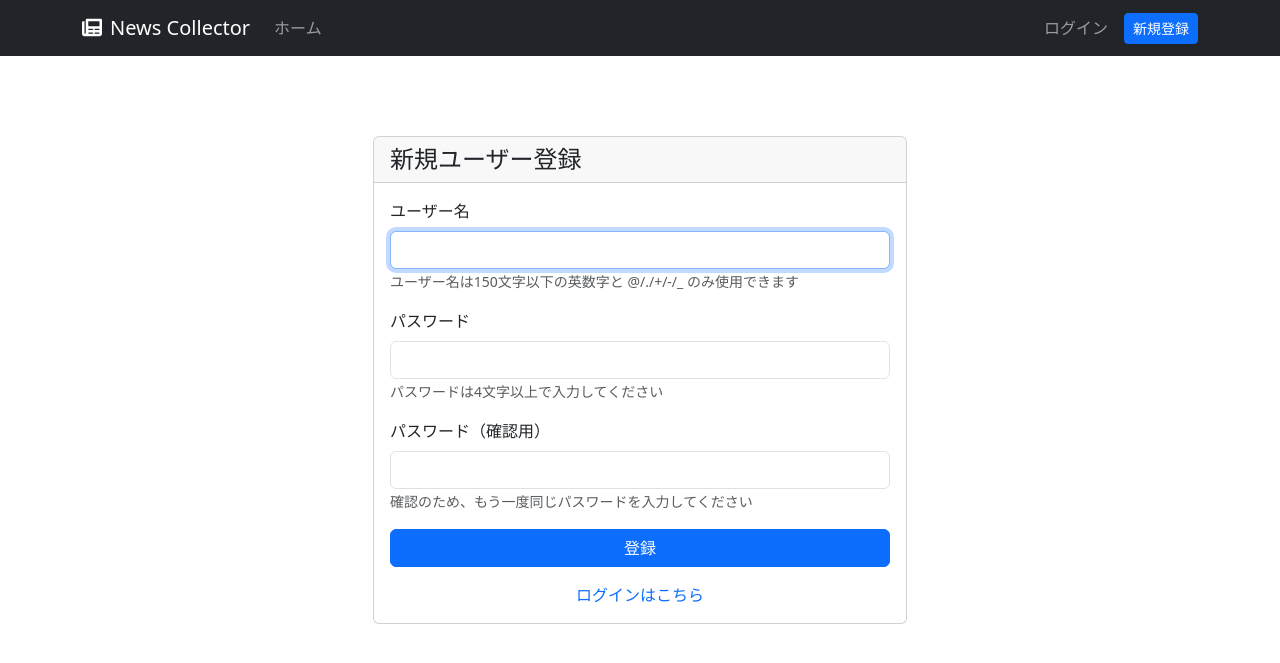
After one commit to miiyttu/news_report, a Django app: page /register/ in a window 1280 px wide. The commit adds this page. Shown: the top 663 px of the page. Run offline with Django 5.2, Linux system fonts and the light colour scheme.

Commit message:
Add user registration featurewith Japanese localization

```diff
--- a/news_collector/forms.py
+++ b/news_collector/forms.py
@@ -1,6 +1,7 @@
 from django import forms
 from .models import UserKeyword
-from django.contrib.auth.forms import AuthenticationForm
+from django.contrib.auth.forms import AuthenticationForm, UserCreationForm
+from django.contrib.auth import get_user_model
 
 class UserKeywordForm(forms.ModelForm):
     class Meta:
@@ -21,3 +22,74 @@ class CustomAuthenticationForm(AuthenticationForm):
         super().__init__(*args, **kwargs)
         # デフォルトのエラーメッセージを空にする
         self.error_messages['invalid_login'] = ''
+        self.fields['username'].label = 'ユーザー名'
+        self.fields['password'].label = 'パスワード'
+
+        # エラーメッセージを日本語に
+        self.fields['username'].error_messages = {
+            'required': 'ユーザー名を入力してください。',
+            'invalid': '正しいユーザー名を入力してください。',
+        }
+        self.fields['password'].error_messages = {
+            'required': 'パスワードを入力してください。',
+            'invalid': '正しいパスワードを入力してください。',
+        }
+        self.error_messages = {
+            'invalid_login': 'ユーザー名またはパスワードが違います。',
+            'inactive': 'このアカウントは無効です。',
+        }
+
+        # Bootstrapのクラスを追加
+        for field in self.fields.values():
+            field.widget.attrs['class'] = 'form-control'
+
+
+
+class CustomUserCreationForm(UserCreationForm):
+    class Meta:
+        model = get_user_model()
+        fields = ('username', 'password1', 'password2')
+        labels = {
+            'username': 'ユーザー名',
+            'password1': 'パスワード',
+            'password2': 'パスワード確認',
+        }
+        error_messages = {
+            'username': {
+                'max_length': 'ユーザー名は150文字以下で入力してください。',
+                'required': 'ユーザー名は必須です。',
+                'unique': 'このユーザー名は既に使用されています。',
+                'invalid': 'ユーザー名に使用できない文字が含まれています。',
+            },
+            'password2': {
+                'required': 'パスワードの確認を入力してください。',
+                'password_mismatch': 'パスワードが一致しません。',
+            },
+        }
+
+    def __init__(self, *args, **kwargs):
+        super().__init__(*args, **kwargs)
+        self.fields['password1'].label = 'パスワード'
+        self.fields['password2'].label = 'パスワード（確認用）'
+
+        self.fields['username'].help_text =(
+            "ユーザー名は150文字以下の英数字と @/./+/-/_ のみ使用できます"
+        )
+        self.fields['password1'].help_text =(
+            "パスワードは4文字以上で入力してください"
+        )
+        self.fields['password2'].help_text =(
+            "確認のため、もう一度同じパスワードを入力してください"
+        )
+        self.fields['password1'].error_messages = {
+            'required': 'パスワードを入力してください。',
+            'password_too_short': 'パスワードが短すぎます。4文字以上必要です。'
+        }
+
+        for field in self.fields.values():
+            field.widget.attrs['class'] = 'form-control'
+            if field.required:
+                field.error_messages = {
+                    'required': 'この項目は必須です。',
+                    **field.error_messages
+                }
--- a/news_collector/templates/news_collector/base.html
+++ b/news_collector/templates/news_collector/base.html
@@ -66,12 +66,12 @@
             </li>
             {% else %}
             <li class="nav-item">
-              <a class="nav-link" href="{% url 'login' %}">ログイン</a>
+              <a class="nav-link" href="{% url 'news_collector:login' %}">ログイン</a>
             </li>
             <li class="nav-item">
               <a
                 class="btn btn-primary btn-sm ms-2"
-                href="{% url 'login' %}"
+                href="{% url 'news_collector:register' %}"
                 >新規登録</a
               >
             </li>
--- /dev/null
+++ b/news_collector/templates/registration/user_creation.html
@@ -0,0 +1,45 @@
+{% extends "news_collector/base.html" %}
+{% load static %}
+
+{% block title %}ユーザー登録 - ニュースレポート{% endblock %}
+
+{% block content %}
+<div class="container mt-5">
+    <div class="row justify-content-center">
+        <div class="col-md-6">
+            <div class="card">
+                <div class="card-header">
+                    <h4 class="mb-0">新規ユーザー登録</h4>
+                </div>
+                <div class="card-body">
+                    <form method="post">
+                        {% csrf_token %}
+                        {% for field in form %}
+                            <div class="mb-3">
+                                <label for="{{ field.id_for_label }}" class="form-label">
+                                    {{ field.label }}
+                                </label>
+                                {{ field }}
+                                {% if field.help_text %}
+                                    <small class="form-text text-muted">{{ field.help_text }}</small>
+                                {% endif %}
+                                {% for error in field.errors %}
+                                    <div class="invalid-feedback d-block">
+                                        {{ error }}
+                                    </div>
+                                {% endfor %}
+                            </div>
+                        {% endfor %}
+                        <div class="d-grid gap-2">
+                            <button type="submit" class="btn btn-primary">登録</button>
+                        </div>
+                    </form>
+                    <div class="mt-3 text-center">
+                        <a href="{% url 'login' %}" class="text-decoration-none">ログインはこちら</a>
+                    </div>
+                </div>
+            </div>
+        </div>
+    </div>
+</div>
+{% endblock %}
--- a/news_collector/urls.py
+++ b/news_collector/urls.py
@@ -1,7 +1,7 @@
 from django.urls import path
 from django.contrib.auth import views as auth_views
 from . import views
-from .views import ArticleDetailView, custom_logout
+from .views import ArticleDetailView, custom_logout, UserCreationView
 from .forms import CustomAuthenticationForm
 
 app_name = 'news_collector'
@@ -11,6 +11,7 @@ urlpatterns = [
     path('article/<int:pk>/', ArticleDetailView.as_view(), name='article_detail'),
     path('mypage/', views.my_page, name='my_page'),
     path('delete_keyword/<int:pk>/', views.delete_keyword, name='delete_keyword'),
+    path('register/', UserCreationView.as_view(), name='register'),
     path('login/', auth_views.LoginView.as_view(template_name='registration/login.html', authentication_form=CustomAuthenticationForm, next_page='news_collector:index'), name='login'),
     path('logout/', custom_logout, name='logout'),
 ]
--- a/news_collector/views.py
+++ b/news_collector/views.py
@@ -1,10 +1,12 @@
 from django.shortcuts import render, redirect
 from django.utils import timezone
-from django.views.generic import DetailView
+from django.views.generic import DetailView, CreateView
+from django.urls import reverse_lazy
+from django.contrib.auth.decorators import login_required
+from django.contrib.auth import get_user_model
+from django.contrib.auth import logout
 from .models import ArticleModel, UserKeyword
-from django.contrib.auth.decorators import login_required
-from django.contrib.auth import logout
-from .forms import UserKeywordForm
+from .forms import UserKeywordForm, CustomUserCreationForm
 from .services import fetch_all_categories, fetch_user_keywords_news
 
 
@@ -56,6 +58,18 @@ class ArticleDetailView(DetailView):
     context_object_name = "record"
 
 
+class UserCreationView(CreateView):
+    model = get_user_model()
+    form_class = CustomUserCreationForm
+    template_name = "registration/user_creation.html"
+    success_url = reverse_lazy("news_collector:index")
+    def form_valid(self, form):
+        response = super().form_valid(form)
+        from django.contrib.auth import login
+        login(self.request, self.object)
+        return response
+
+
 @login_required
 def my_page(request):
     # 1. 「保存」ボタンが押された時（POST）の処理
```
Also changed, not shown: config/settings.py (+9 -0 lines).
